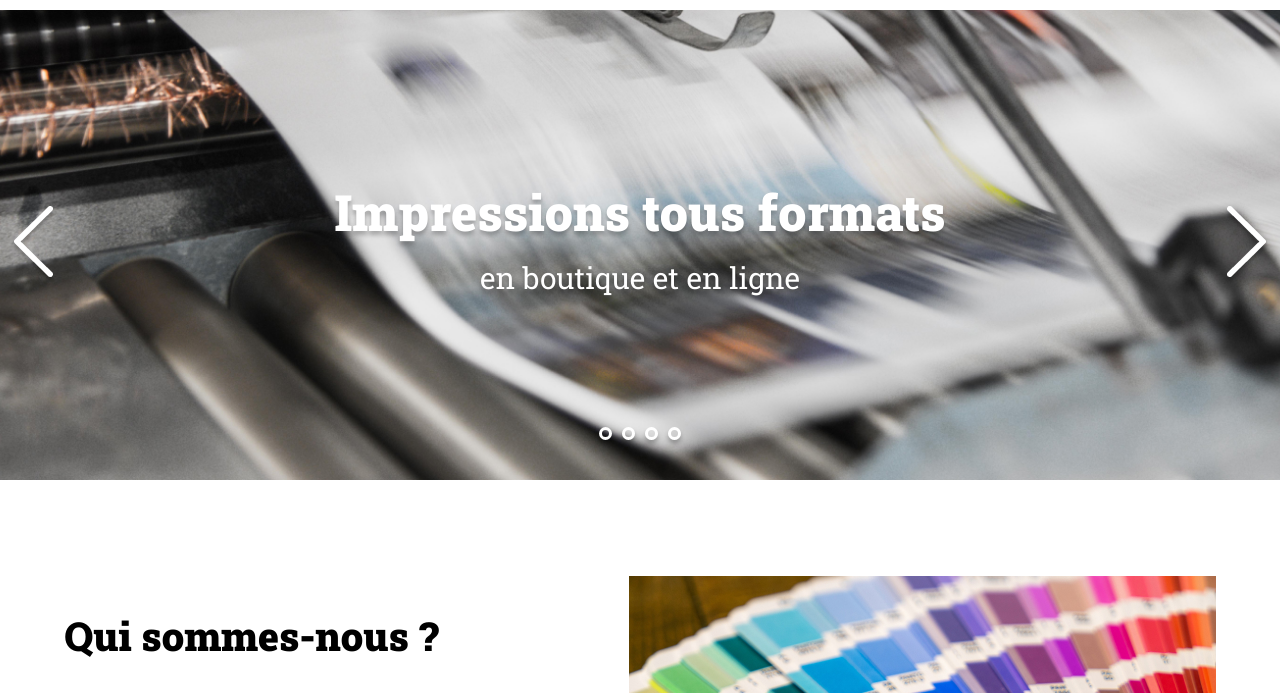
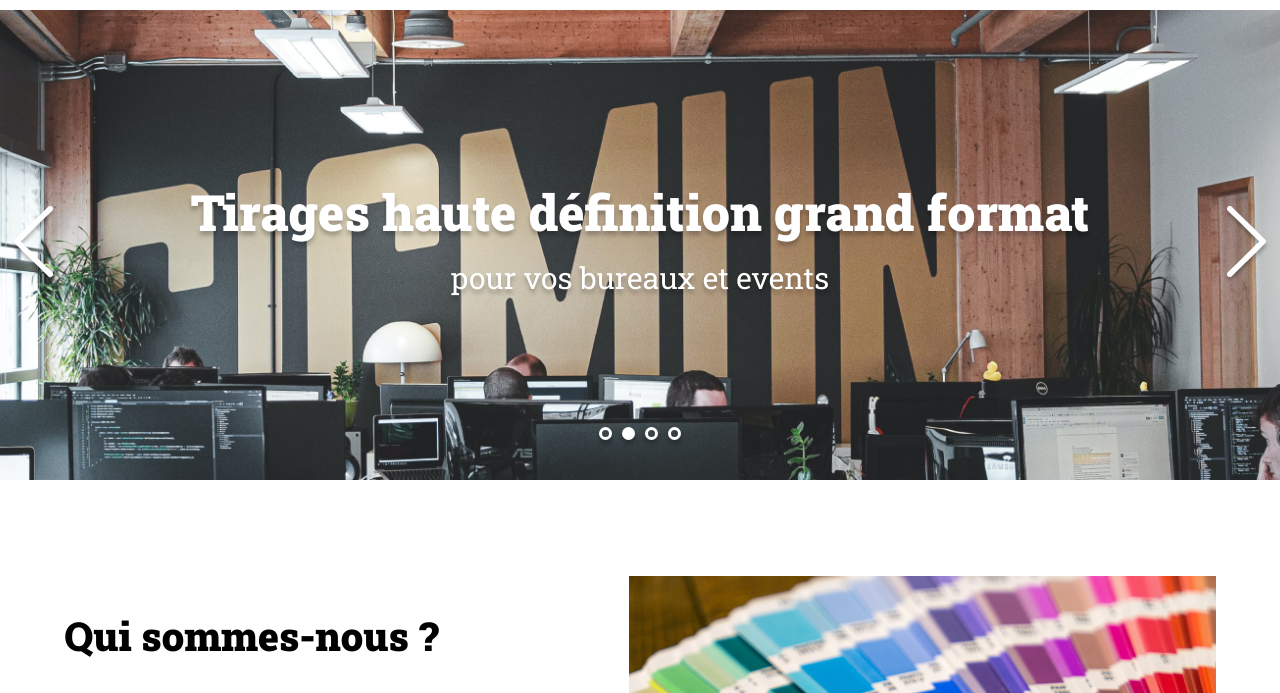
Before and after one commit to Gieltie/05--PrintIt, a plain HTML site: page index.html in a window 1280 px wide. Both pictures are taken after a click on the picture 1246 px from the left and 336 px from the top of the page. Shown: the part 91-784 px from the top of the page. Drawn offline with Linux system fonts and the light colour scheme.

Commit message:
ajout du slide des images et des bullet points

```diff
--- a/assets/script.js
+++ b/assets/script.js
@@ -1,8 +1,29 @@
 let btnLeft = document.querySelector('.arrow_left');
 let btnRight = document.querySelector('.arrow_right');
+let banner = document.querySelector('.banner_img');
+let tagLine = document.querySelector('.tagLine');
+let dots = document.querySelectorAll('.dot');
+let index = 0;
 
-btnLeft.addEventListener('click', function(){alert('gauche')});
-btnRight.addEventListener('click', function(){alert('droite')});
+btnRight.addEventListener('click', function(){
+	index++;
+	banner.src = `./assets/images/slideshow/${slides[index].image}`;
+	tagLine.innerHTML = slides[index].tagLine;
+	dots.forEach(function(dot) {
+		dot.classList.remove('dot_selected');
+	});
+	dots[index].classList.add('dot_selected');
+});
+
+btnLeft.addEventListener('click', function(){
+	index--;
+	banner.src = `./assets/images/slideshow/${slides[index].image}`;
+	tagLine.innerHTML = slides[index].tagLine;
+	dots.forEach(function(dot) {
+		dot.classList.remove('dot_selected');
+	});
+	dots[index].classList.add('dot_selected');
+});
 
 const slides = [
 	{
--- a/assets/style.css
+++ b/assets/style.css
@@ -113,7 +113,7 @@ header {
 	min-height: 470px;
 	position: relative;
 }
-.banner-img {
+.banner_img {
 	position: absolute;
 	width: 100%;
 	height: 100%;
--- a/index.html
+++ b/index.html
@@ -19,11 +19,11 @@
 <main>
 	<div id="banner">
 		<img class="arrow arrow_left" src="./assets/images/arrow_left.png" alt="fleche vers la gauche">
-		<img class="arrow arrow_right" src="./assets/images/arrow_right.png" alt="">
-		<img class="banner-img" src="./assets/images/slideshow/slide1.jpg" alt="Banner Print-it">
-		<p>Impressions tous formats <span>en boutique et en ligne</span></p>
+		<img class="arrow arrow_right" src="./assets/images/arrow_right.png" alt="fleche vers la droite">
+		<img class="banner_img" src="./assets/images/slideshow/slide1.jpg" alt="Banner Print-it">
+		<p class="tagLine">Impressions tous formats <span>en boutique et en ligne</span></p>
 		<div class="dots">
-			<div class="dot"></div>
+			<div class="dot dot_selected"></div>
 			<div class="dot"></div>
 			<div class="dot"></div>
 			<div class="dot"></div>
```
